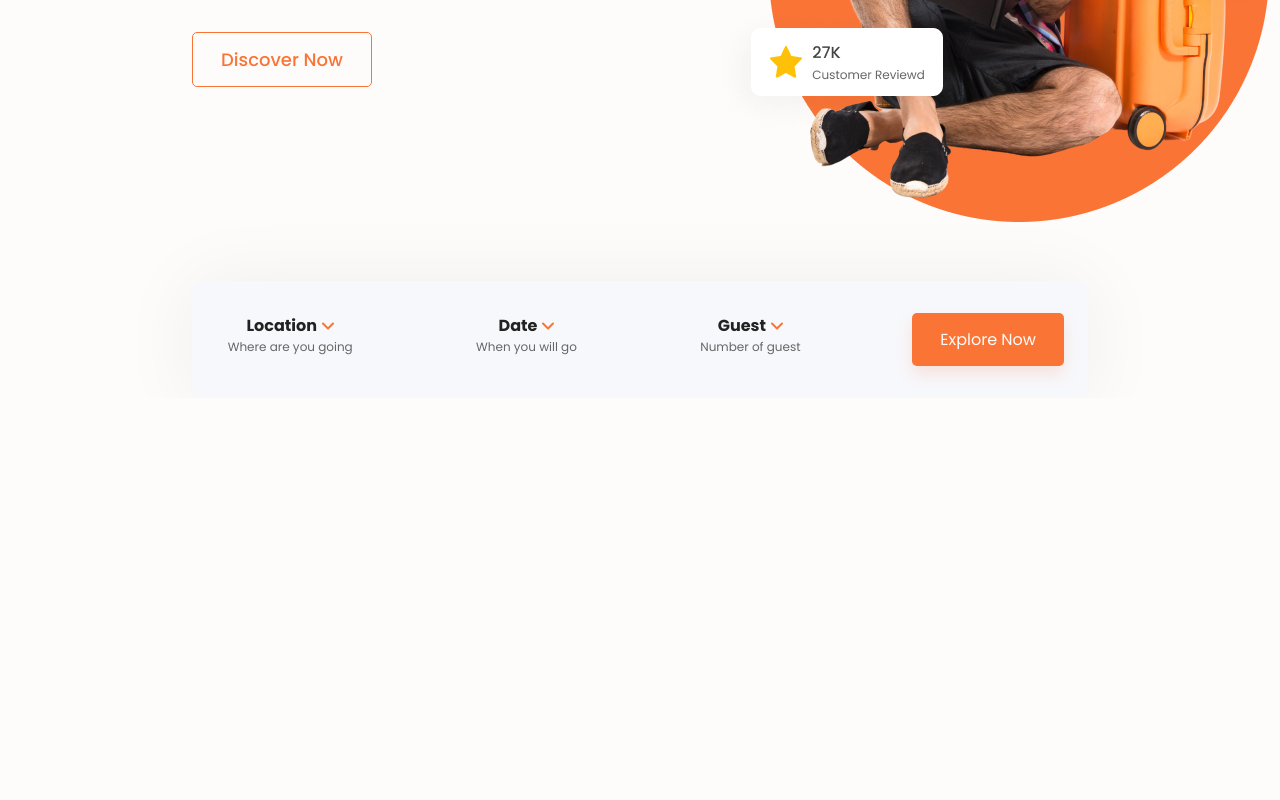
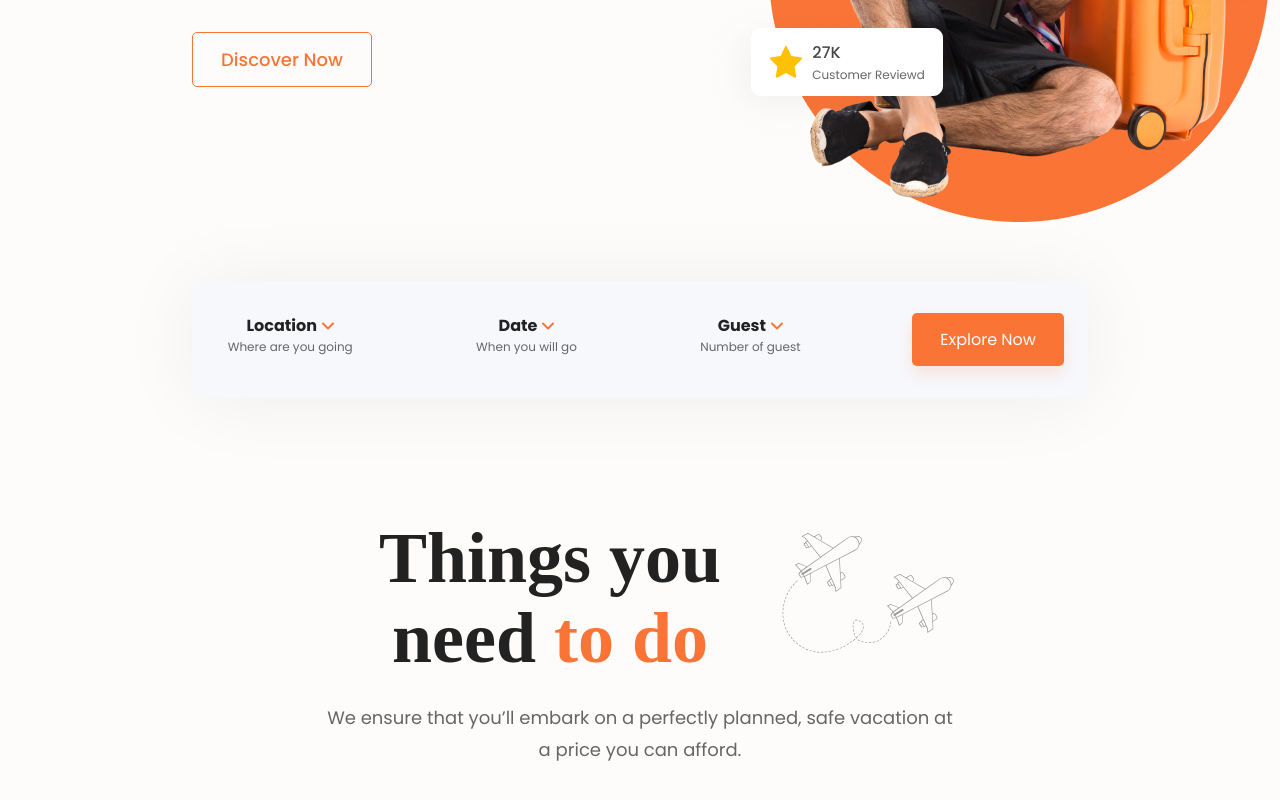
Before and after one commit to swxtz/trabook, a plain HTML site: page index.html in a window 1280 px wide. Shown: the part 508-1308 px from the top of the page. Before the commit the page ends 906 px from the top, so only its background shows below. Drawn offline with Linux system fonts and the light colour scheme; a web font is replaced by a local one.

Commit message:
Travel Need stylized

```diff
--- a/index.html
+++ b/index.html
@@ -51,8 +51,7 @@
           />
         </div>
       </div>
-      <div class="search_bar ">
-
+      <div class="search_bar">
         <div class="search_section">
           <div class="search_section_title">
             <h4>Location</h4>
@@ -81,13 +80,33 @@
           <div class="search_section_content">
             <p>Number of guest</p>
           </div>
-
         </div>
 
         <div class="search_btn">
           <a href="#">Explore Now</a>
         </div>
       </div>
+
+      <div class="need wrapper">
+        <div class="need_main">
+          <div class="need_title">
+            <h2>Things you need <span>to do</span></h2>
+          </div>
+          <div class="need_element">
+            <img
+              src="./src/svg/planes.svg"
+              alt="Avioes Voando em formas circulares"
+            />
+          </div>
+        </div>
+
+        <div class="need_subtitle">
+          <p>
+            We ensure that you’ll embark on a perfectly planned, safe vacation
+            at a price you can afford.
+          </p>
+        </div>
+      </div>
     </main>
   </body>
 </html>
--- a/src/scss/index.scss
+++ b/src/scss/index.scss
@@ -168,7 +168,7 @@ nav {
   }
 }
 
-// <---------- Hero  ---------->
+// <---------- Search bar  ---------->
 
 .search_bar {
   display: flex;
@@ -179,6 +179,8 @@ nav {
   box-shadow: 0px 2px 80px rgba(0, 0, 0, 0.06);
   border-radius: 10px;
   gap: 100px;
+
+  margin-bottom: 7.5rem;
 }
 
 .search_section {
@@ -207,8 +209,6 @@ nav {
   display: flex;
   align-items: center;
 
-
-
   a {
     background-color: var(--btn-color);
     padding: 14px 28px;
@@ -222,3 +222,36 @@ nav {
     transition: 300ms;
   }
 }
+
+// <---------- Need  ---------->
+
+.need {
+  margin-block: 120px;
+}
+
+.need_main {
+  display: flex;
+  font-family: 'Volkhov', serif;
+  font-size: 48px;
+  line-height: 80px;
+  color: var(--text-primary);
+  text-align: center;
+  align-items: center;
+
+  span {
+    color: var(--orange-primary);
+  }
+}
+
+.need_element {
+  width: 180px;
+  height: 130px;
+}
+
+.need_subtitle {
+  text-align: center;
+  color: var(--text-aux);
+  font-size: 18px;
+  line-height: 32px;
+  margin-top: 24px;
+}
```
Also changed, not shown: src/css/index.css, src/svg/planes.svg (added), 1 other file. Lines whose indentation alone changed are shown as unchanged.
